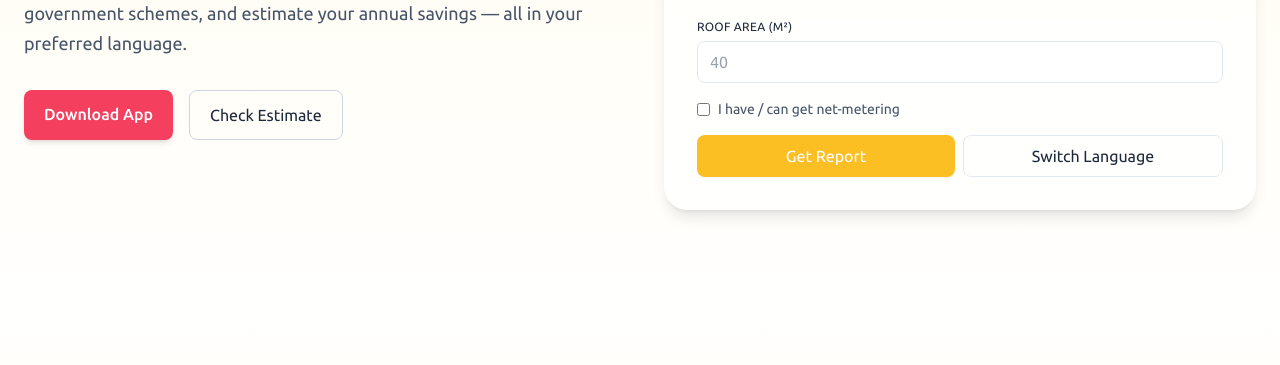
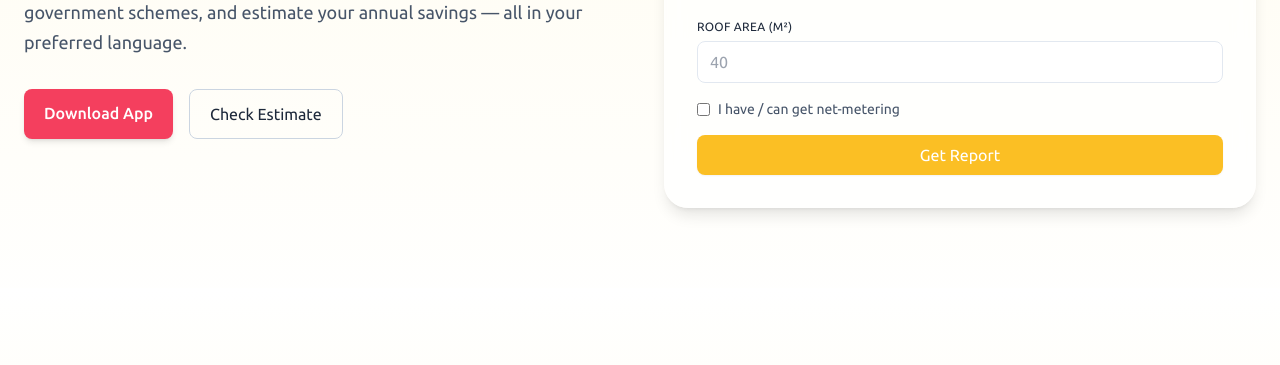
Before and after one commit to Devonkedev/SolarisWeb, a plain HTML site: page index.html in a window 1280 px wide. Shown: the part 412-777 px from the top of the page. Drawn offline with nearby package versions, Linux system fonts and the light colour scheme.

Commit message:
auto detect language

```diff
--- a/index.html
+++ b/index.html
@@ -39,7 +39,6 @@
 </head>
 
 <body class="bg-gradient-to-b from-amber-50 via-white to-emerald-50 text-slate-800">
-    <!-- Navbar -->
     <header class="bg-white/90 backdrop-blur-md shadow-sm sticky top-0 z-50">
         <div class="max-w-7xl mx-auto px-6 py-3 flex justify-between items-center">
             <a href="#home" class="flex items-center gap-3">
@@ -78,7 +77,6 @@
         </div>
     </header>
 
-    <!-- Hero Section -->
     <main class="max-w-7xl mx-auto px-6 py-20 grid md:grid-cols-2 gap-12 items-center">
         <div class="fade-in">
             <h1 id="titleText" class="text-4xl md:text-5xl font-extrabold text-slate-800 leading-tight">
@@ -101,7 +99,6 @@
             </div>
         </div>
 
-        <!-- Form Card -->
         <div class="glass rounded-3xl p-6 md:p-8 shadow-lg fade-in">
             <h3 id="formTitle" class="text-lg font-semibold text-slate-800">Quick Eligibility Check</h3>
             <p id="formSubtitle" class="text-sm text-slate-500 mt-1">Get a free downloadable solar eligibility report.
@@ -162,7 +159,6 @@
         </div>
     </main>
 
-    <!-- Features -->
     <section id="features" class="py-20 bg-gradient-to-b from-white to-amber-50">
         <div class="max-w-6xl mx-auto px-6 text-center">
             <h2 class="text-3xl font-bold mb-10">Features</h2>
@@ -186,7 +182,6 @@
         </div>
     </section>
 
-    <!-- Stats -->
     <section id="stats" class="py-20 bg-white text-center">
         <div class="max-w-6xl mx-auto px-6">
             <h2 class="text-3xl font-bold mb-8">India’s Solar Potential at a Glance</h2>
@@ -269,22 +264,18 @@
             }
         };
 
-        // Choose language from browser (auto-detect), fallback to en
         function detectLang() {
             const tag = navigator.language || navigator.userLanguage || "en";
             const code = tag.split("-")[0];
             return translations[code] ? code : "en";
         }
 
-        // Keep current language
         let currentLang = detectLang();
 
-        // Apply translations to all identified elements
         function applyTranslations(code) {
             const t = translations[code];
 
-
-            document.getElementById("titleText").innerHTML = t.title
+            document.getElementById("titleText").innerHTML = t.title;
             document.getElementById("subtitleText").innerText = t.subtitle;
 
             document.getElementById("download").innerText = t.download;
@@ -307,13 +298,13 @@
             document.getElementById("resultTitle").innerText = t.resultTitle;
         }
 
-        // Cycle language: en -> hi -> mr -> en ...
-        function cycleLang() {
-            currentLang = currentLang === "en" ? "hi" : (currentLang === "hi" ? "mr" : "en");
-            applyTranslations(currentLang);
-        }
+        applyTranslations(currentLang);
+        document.getElementById("langBtn").style.display = "none";
 
-        // Form submit handler (localized validation messages and localized result prefixes)
+        const langBtn = document.getElementById("langBtn");
+        langBtn.disabled = true;
+        langBtn.classList.add("opacity-50", "cursor-not-allowed");
+
         document.getElementById("eligibilityForm").addEventListener("submit", (e) => {
             e.preventDefault();
             const form = new FormData(e.target);
@@ -332,7 +323,6 @@
             const annualGen = estKw * 4.5 * 365;
             const estSavings = Math.round(annualGen * 6);
 
-            // Localized numeric output (numbers remain as-is; labels use translation)
             const lines = [
                 `${t.resultTitle}:`,
                 `• Installable Capacity: ${estKw.toFixed(2)} kW`,
@@ -340,30 +330,18 @@
                 `• Approx. Annual Savings: ₹${estSavings}`
             ];
 
-            // join with newline and show
             document.getElementById("resultText").innerText = lines.join("\n");
             document.getElementById("resultCard").classList.remove("hidden");
         });
 
-        // Switch language button (cycles languages)
-        document.getElementById("langBtn").addEventListener("click", () => {
-            cycleLang();
-            // update aria-pressed for accessibility
-            const btn = document.getElementById("langBtn");
-            btn.setAttribute("aria-pressed", String(btn.getAttribute("aria-pressed") !== "true"));
-        });
-
-        // Mobile menu toggle
         document.getElementById("menu-btn").addEventListener("click", () => {
             const menu = document.getElementById("mobile-menu");
             const expanded = menu.classList.contains("hidden") ? "true" : "false";
             menu.classList.toggle("hidden");
             document.getElementById("menu-btn").setAttribute("aria-expanded", expanded);
         });
+    </script>
 
-        // Initial apply
-        applyTranslations(currentLang);
-    </script>
 </body>
 
 </html>
```
